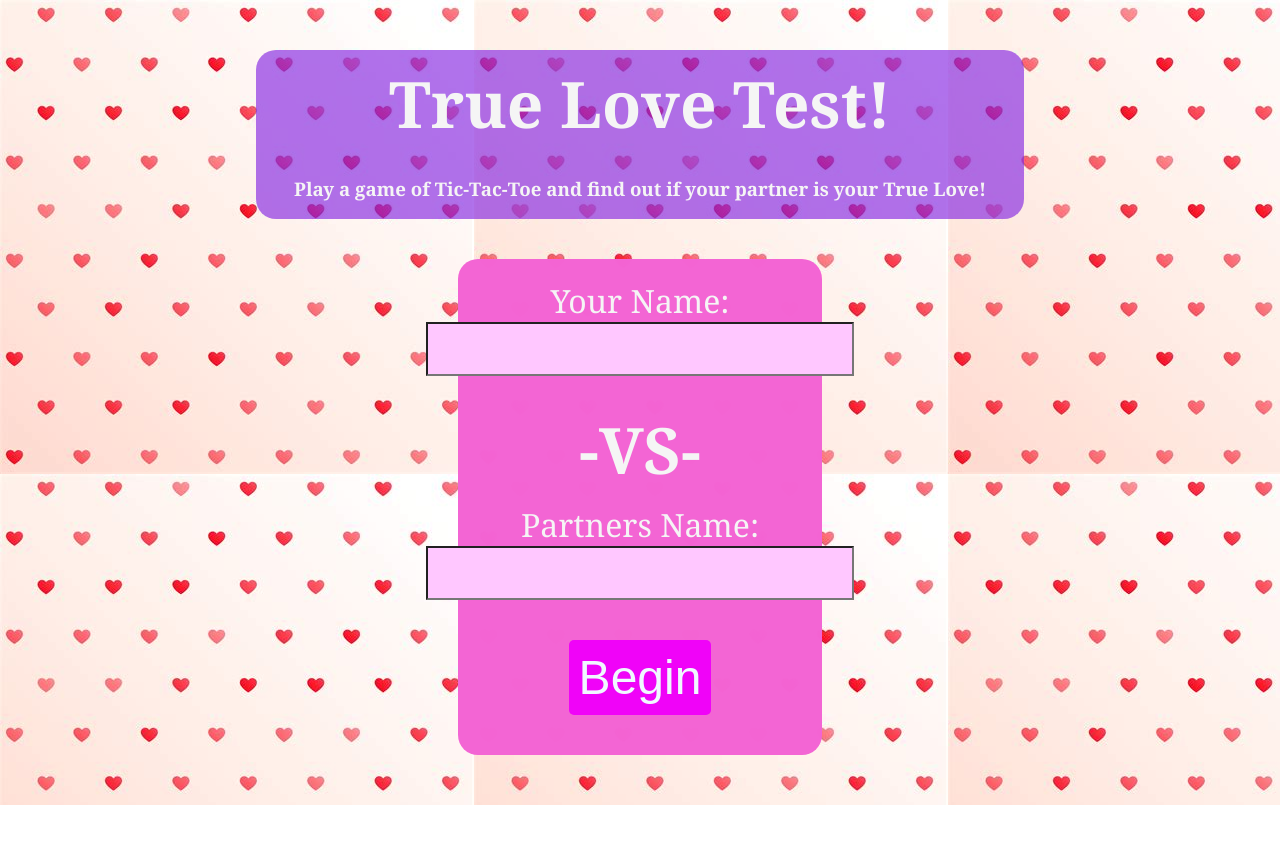
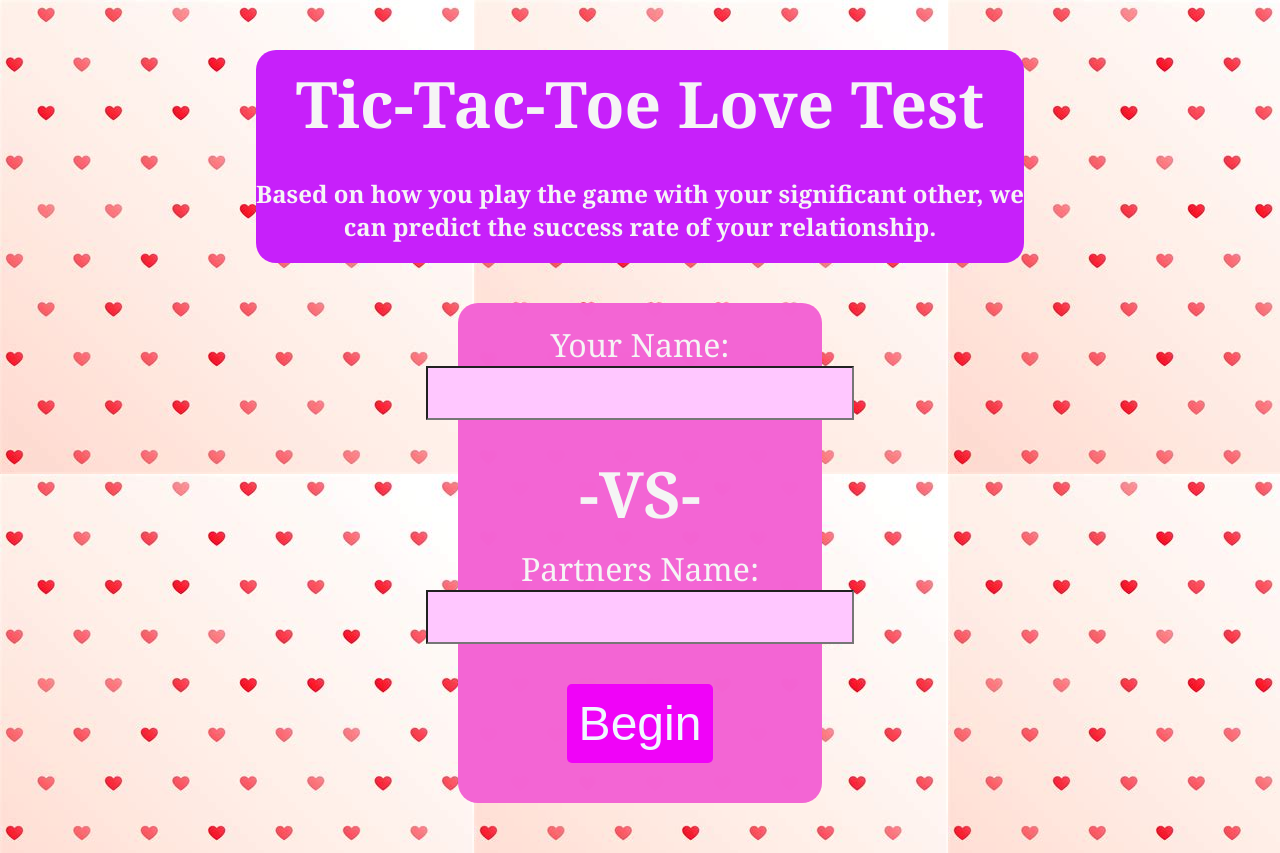
Before and after one commit to 1travelintexan/Tic-Tac-Toe-, a React (Create React App) app in the folder tic-tac-toe/: page / in a window 1280 px wide. Before the commit the page ends 805 px from the top, so only its background shows below. Built offline with nearby package versions, Linux system fonts and the light colour scheme.

Commit message:
better styles

```diff
--- a/tic-tac-toe/public/index.html
+++ b/tic-tac-toe/public/index.html
@@ -13,7 +13,6 @@
     <title>Tic-Tac-Love?</title>
   </head>
   <body>
-    <noscript>You need to enable JavaScript to run this app.</noscript>
     <div id="root"></div>
   </body>
 </html>
--- a/tic-tac-toe/src/components/Splash.tsx
+++ b/tic-tac-toe/src/components/Splash.tsx
@@ -5,11 +5,11 @@ function Splash(props: any) {
   return (
     <div className="splash-page">
       <div className="splash-div">
-        <h1>True Love Test!</h1>
-        <h3>
-          Play a game of Tic-Tac-Toe and find out if your partner is your True
-          Love!
-        </h3>
+        <h1>Tic-Tac-Toe Love Test</h1>
+        <h2>
+          Based on how you play the game with your significant other, we can
+          predict the success rate of your relationship.
+        </h2>
       </div>
       <form className="splash-form" onSubmit={handleNames}>
         <label>Your Name:</label>
--- a/tic-tac-toe/src/components/game.tsx
+++ b/tic-tac-toe/src/components/game.tsx
@@ -47,6 +47,7 @@ function Game() {
       {splash ? (
         <Splash handleNames={handleNames} />
       ) : (
+        <div className="board-page">
           <div className="board-container">
             <div className="game-header">
               {winner
@@ -60,6 +61,7 @@ function Game() {
                 <Board board={current} onClick={handleClick} />
               </Column>
             </Row>
+          </div>
           <MoveLog history={gameState.history} jumpTo={jumpTo} />
         </div>
       )}
--- a/tic-tac-toe/src/index.css
+++ b/tic-tac-toe/src/index.css
@@ -24,7 +24,7 @@ h1 {
 
 .splash-div {
   width: 60vw;
-  background-color: rgba(137, 43, 226, 0.664);
+  background-color: rgb(199, 32, 250);
   margin: 20px;
   border-radius: 20px;
   display: flex;
@@ -53,7 +53,7 @@ h1 {
   padding: 10px;
   font-size: 3rem;
   border-radius: 5px;
-  border: none;
+  border: 2px solid rgba(255, 255, 255, 0);
 }
 
 .splash-page input {
@@ -67,6 +67,12 @@ h1 {
 
 label {
   font-size: 2rem;
+}
+
+.board-page {
+  display: flex;
+  align-items: center;
+  justify-content: space-evenly;
 }
 
 .board-container {
@@ -108,7 +114,7 @@ label {
   align-items: center;
   flex-direction: column;
   width: 30%;
-  font-size: 2rem;
+  font-size: 1.5rem;
   color: rgb(246, 11, 66);
   background-color: rgba(251, 160, 222, 0.859);
   border-radius: 10px;
@@ -119,8 +125,9 @@ label {
   background-color: rgb(247, 53, 98);
   color: aliceblue;
   margin: 5px;
-  font-size: 1.4rem;
+  font-size: 1rem;
   padding: 10px 30px 10px 30px;
+  width: 150px;
 }
 
 .squares:hover {
```
Lines whose indentation alone changed are shown as unchanged.
